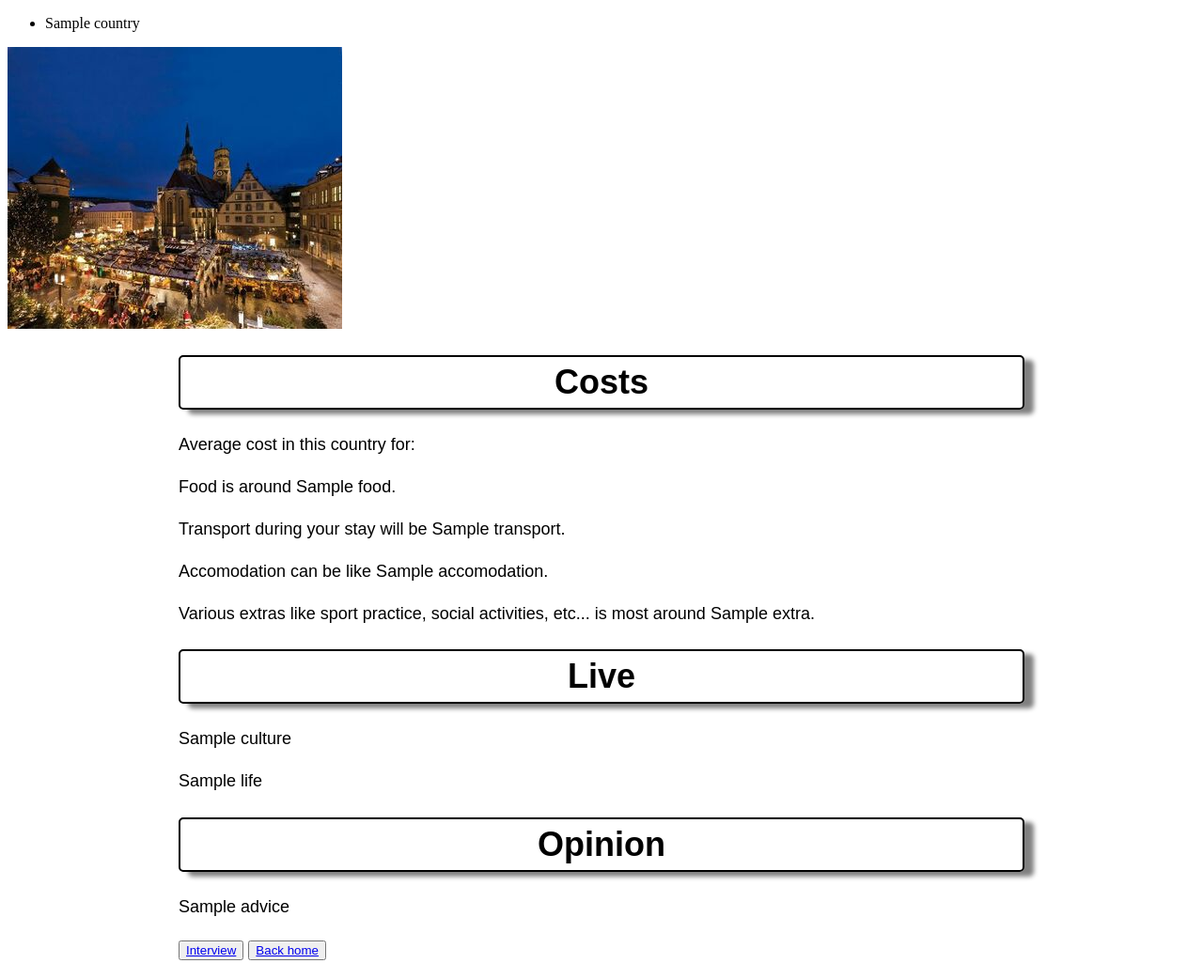
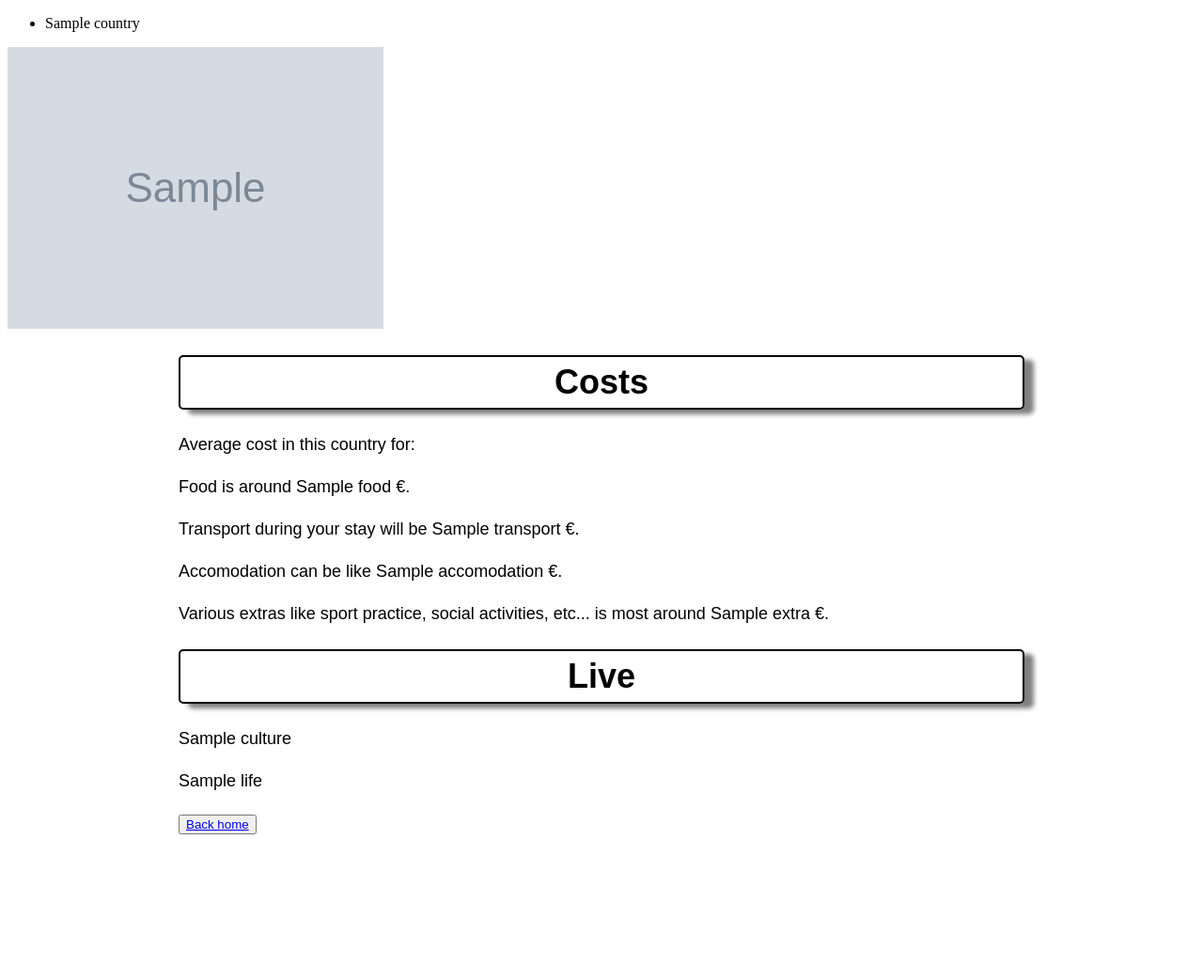
Before and after one commit to NathanMachrouh/reims-php-2009-project3-neomaround-the-world, a Symfony app: template templates/country/show.html.twig in a window 1280 px wide. Shown: the whole page at 94% size. After the commit the page ends 888 px from the top, so only its background shows below. Run offline with Twig, Linux system fonts and the light colour scheme; the template is opened without the code that fills it: most values are stand-ins (such as "Sample title", 1, 10 or a date in 2020); grey boxes marked "Sample" are stand-in pictures; some libraries are stand-ins or nearby versions.

Commit message:
fix: update Datafixture

```diff
--- a/src/Controller/CountryController.php
+++ b/src/Controller/CountryController.php
@@ -32,10 +32,9 @@ class CountryController extends AbstractController
     {
         $cost = $country->getCost();
         $live = $country->getLive();
-        $opinion = $country->getOpinion();
 
         return $this->render('country/show.html.twig', [
-            'country' => $country, 'cost' => $cost, 'live' => $live, 'opinion' => $opinion
+            'country' => $country, 'cost' => $cost, 'live' => $live,
         ]);
     }
 }
--- a/templates/country/show.html.twig
+++ b/templates/country/show.html.twig
@@ -17,23 +17,20 @@
   </div>
 </div>
 
-<img class="germany" src="{{ asset('build/images/Germany.jpeg') }}">
+<img class="germany" src="{{ country.image }}">
 <div class="example-wrapper">
   <h1>Costs</h1>
     <p>Average cost in this country for:</p>
-    <p>Food is around {{ cost.food }}.</p>
-    <p>Transport during your stay will be {{ cost.transport }}.</p>
-    <p>Accomodation can be like {{ cost.accomodation }}.</p>
-    <p>Various extras like sport practice, social activities, etc... is most around {{ cost.extra }}.</p>
+    <p>Food is around {{ cost.food }} €.</p>
+    <p>Transport during your stay will be {{ cost.transport }} €.</p>
+    <p>Accomodation can be like {{ cost.accomodation }} €.</p>
+    <p>Various extras like sport practice, social activities, etc... is most around {{ cost.extra }} €.</p>
 
   <h1>Live</h1>
     <p>{{ live.culture }}</p>
     <p>{{ live.life }}</p>
 
-  <h1>Opinion</h1>
-    <p>{{ opinion.advice }}</p>
 
-  <button class="button"><a href="{{ opinion.interview }}" target="_blank">Interview</a></button>
   <button class="button"><a href="{{ path('home') }}">Back home</a></button>
 
 {% endblock %}
```
